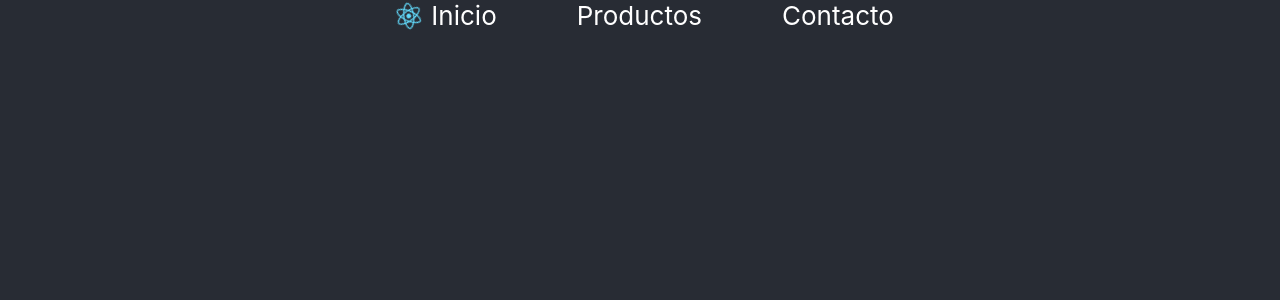
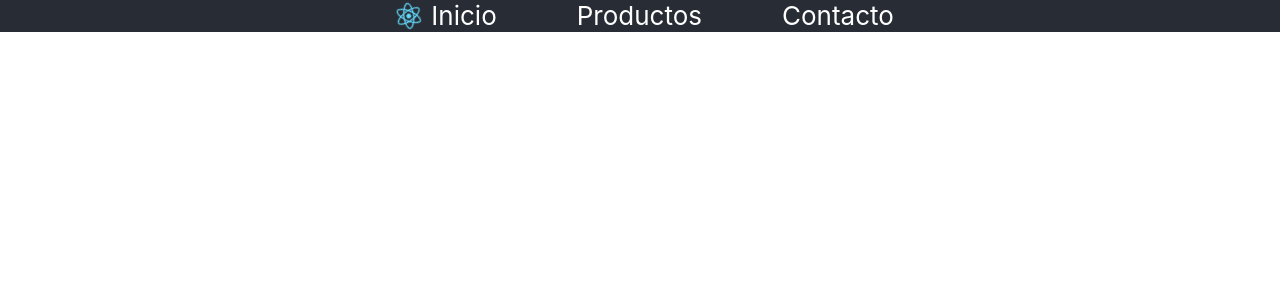
Before and after one commit to SantiagoFuentesGibert/primer-proyecto-react-js, a React (Create React App) app: page / in a window 1280 px wide. Shown: the top 300 px of the page. Built offline with nearby package versions, Linux system fonts and the light colour scheme.

Commit message:
Arreglando menu

```diff
--- a/src/App.css
+++ b/src/App.css
@@ -15,7 +15,6 @@
 
 .App-header {
   background-color: #282c34;
-  min-height: 100vh;
   display: flex;
   flex-direction: row;
   justify-content: center;
@@ -40,4 +39,10 @@
   display: flex;
   flex-direction: row;
   column-gap: 5rem;
+  text-decoration: none;
 }
+
+.NavBar-menu {
+  text-decoration: none;
+  color: white
+}
--- a/src/Components/NavBar.js
+++ b/src/Components/NavBar.js
@@ -1,9 +1,9 @@
 const NavBar =  () => {
     return (
         <div className="NavBar-contenedor">
-            <div>Inicio</div>
-            <div>Productos</div>
-            <div>Contacto</div>
+            <a className="NavBar-menu" href="#1">Inicio</a>
+            <a className="NavBar-menu" href="#2">Productos</a>
+            <a className="NavBar-menu" href="#3">Contacto</a>
         </div>
     );
 };
```
